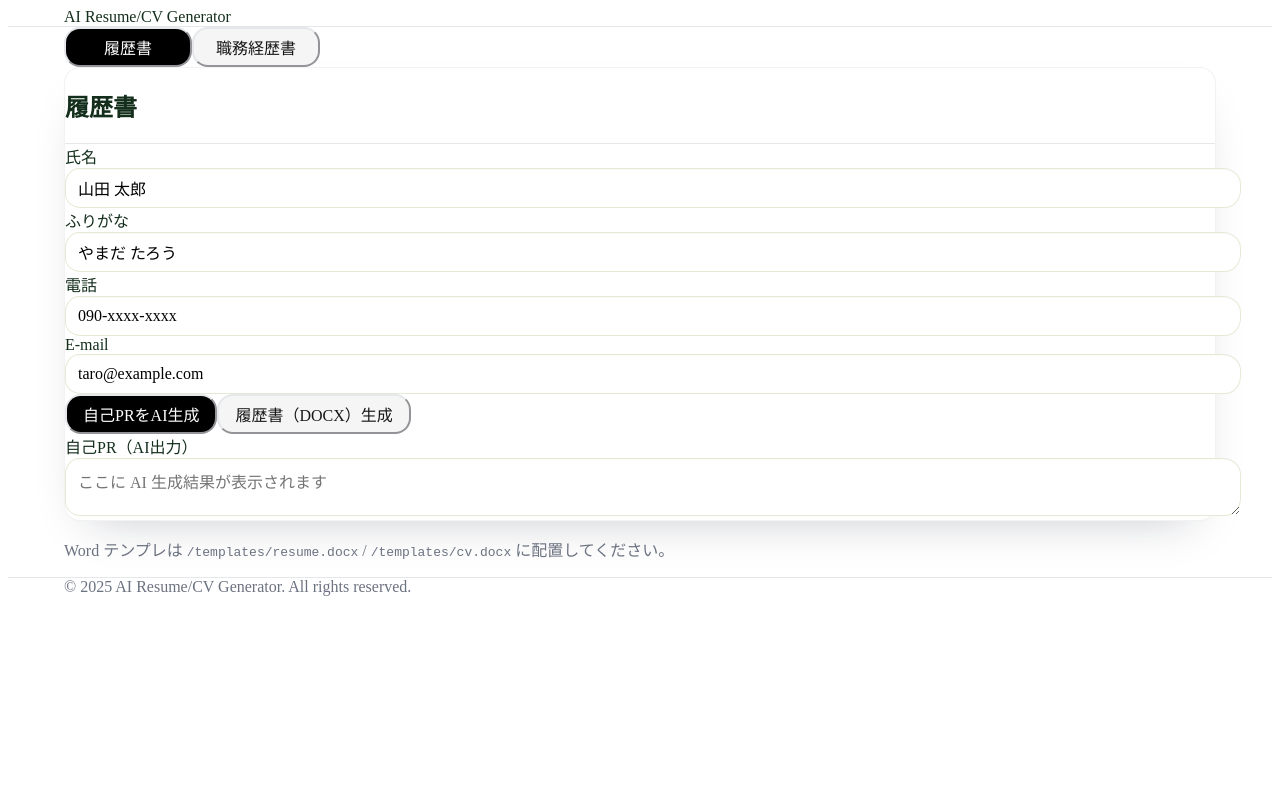
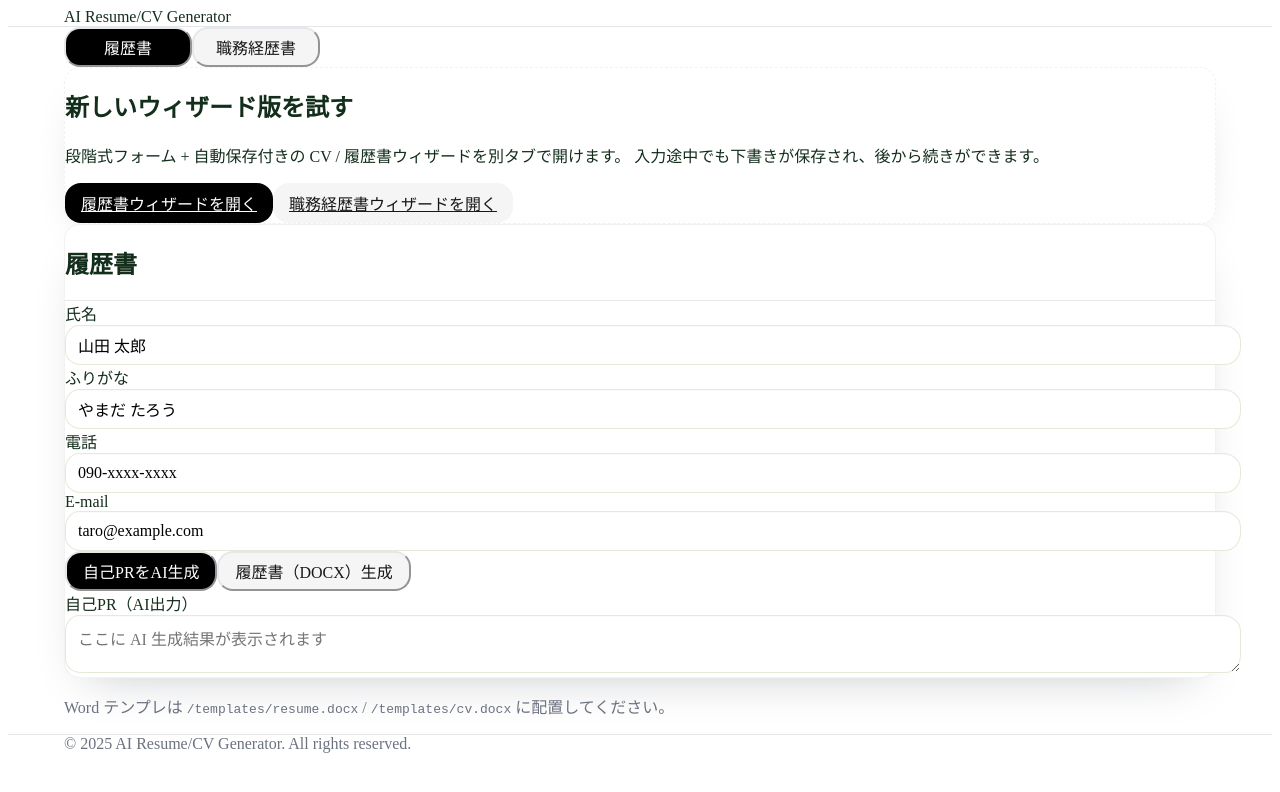
Before and after one commit to ANOSkdy/ai-robi, a Next.js app: page / in a window 1280 px wide. Shown: the top 792 px of the page. Built offline with nearby package versions, Linux system fonts and the light colour scheme.

Commit message:
feat: surface wizard entry points on landing

```diff
--- a/app/page.tsx
+++ b/app/page.tsx
@@ -1,5 +1,6 @@
 'use client';
 
+import Link from 'next/link';
 import { useMemo, useState } from 'react';
 import Button from '../components/ui/Button';
 import Input from '../components/ui/Input';
@@ -150,6 +151,26 @@ export default function Page() {
         <span className="ml-auto text-sm text-muted-fg">{status}</span>
       </div>
 
+      <Card className="border-dashed bg-neutral-50">
+        <CardHeader className="border-none pb-0">
+          <CardTitle>新しいウィザード版を試す</CardTitle>
+        </CardHeader>
+        <CardContent className="pt-2">
+          <p className="text-sm text-neutral-600">
+            段階式フォーム + 自動保存付きの CV / 履歴書ウィザードを別タブで開けます。
+            入力途中でも下書きが保存され、後から続きができます。
+          </p>
+          <div className="flex flex-wrap gap-2 pt-2">
+            <Link className="btn btn-primary" href="/cv/new">
+              履歴書ウィザードを開く
+            </Link>
+            <Link className="btn btn-secondary" href="/resume/new">
+              職務経歴書ウィザードを開く
+            </Link>
+          </div>
+        </CardContent>
+      </Card>
+
       {tab === 'resume' ? (
         <Card>
           <CardHeader>
```
